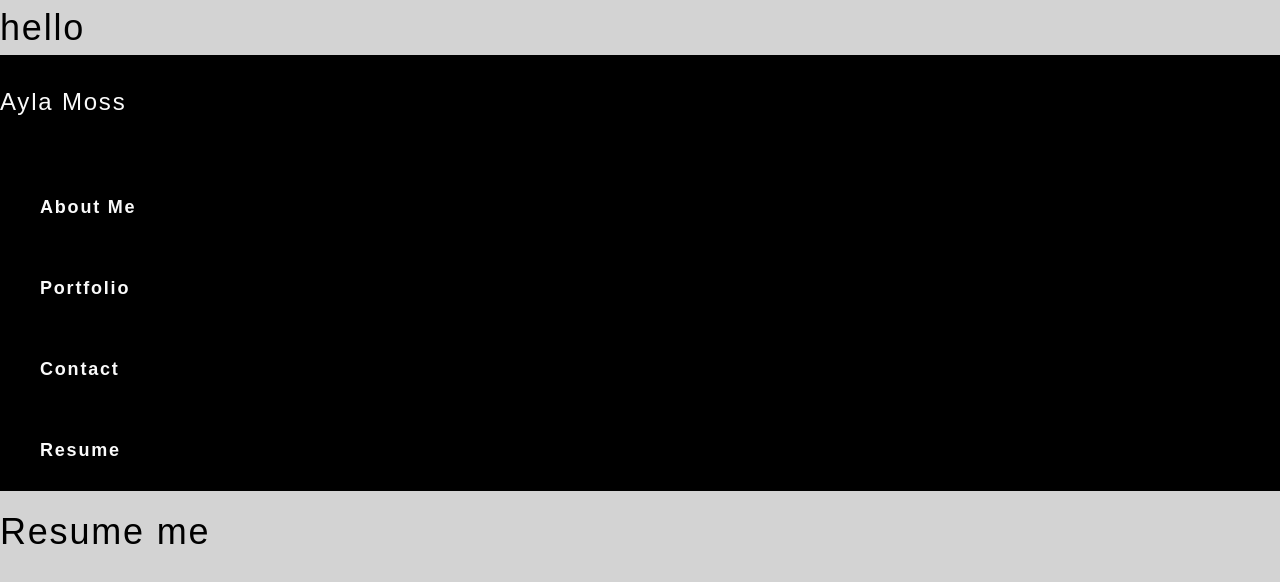
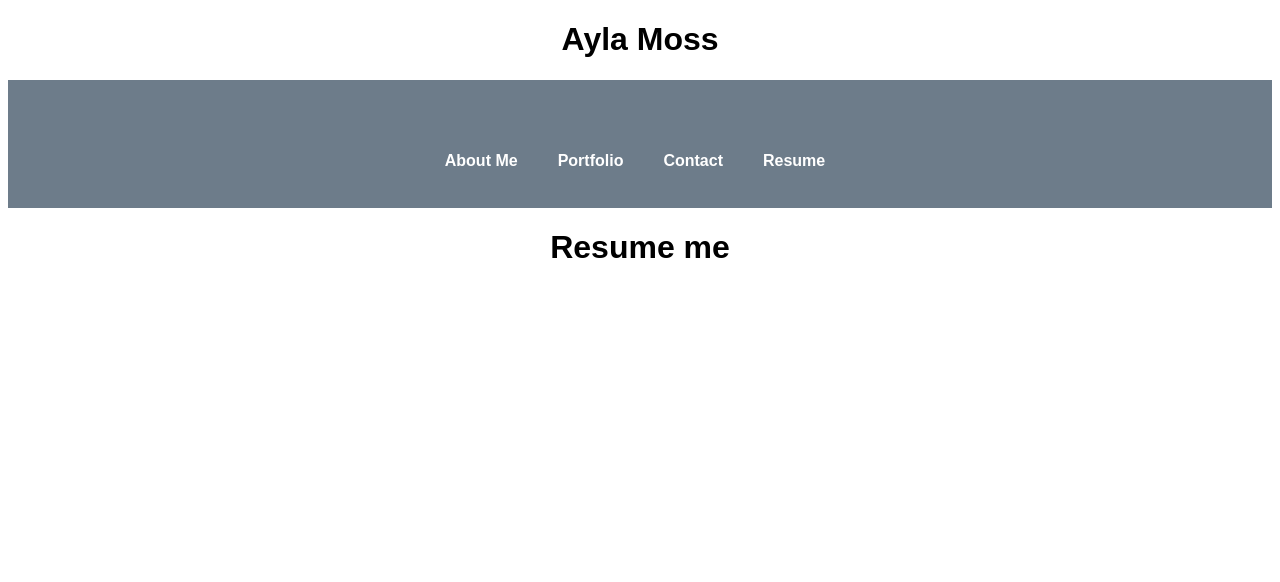
Before and after one commit to Ayla122/react-portfolio, a React (Create React App) app in the folder my-app/: page /#/resume in a window 1280 px wide. Shown: the top 582 px of the page. Built offline with nearby package versions, Linux system fonts and the light colour scheme; a web font is replaced by a local one.

Commit message:
finished nav

```diff
--- a/my-app/public/index.html
+++ b/my-app/public/index.html
@@ -2,7 +2,7 @@
 <html lang="en">
   <head>
     <meta charset="utf-8" />
-    <link rel="icon" href="%PUBLIC_URL%/favicon.ico" />
+    <link rel="icon" href="" />
     <meta name="viewport" content="width=device-width, initial-scale=1" />
     <meta name="theme-color" content="#000000" />
     <meta
@@ -10,34 +10,13 @@
       content="Web site created using create-react-app"
     />
     <link rel="apple-touch-icon" href="%PUBLIC_URL%/logo192.png" />
-    <!--
-      manifest.json provides metadata used when your web app is installed on a
-      user's mobile device or desktop. See https://developers.google.com/web/fundamentals/web-app-manifest/
-    -->
+
     <link rel="manifest" href="%PUBLIC_URL%/manifest.json" />
-    <!--
-      Notice the use of %PUBLIC_URL% in the tags above.
-      It will be replaced with the URL of the `public` folder during the build.
-      Only files inside the `public` folder can be referenced from the HTML.
 
-      Unlike "/favicon.ico" or "favicon.ico", "%PUBLIC_URL%/favicon.ico" will
-      work correctly both with client-side routing and a non-root public URL.
-      Learn how to configure a non-root public URL by running `npm run build`.
-    -->
     <title>React App</title>
   </head>
   <body>
     <noscript>You need to enable JavaScript to run this app.</noscript>
     <div id="root"></div>
-    <!--
-      This HTML file is a template.
-      If you open it directly in the browser, you will see an empty page.
-
-      You can add webfonts, meta tags, or analytics to this file.
-      The build step will place the bundled scripts into the <body> tag.
-
-      To begin the development, run `npm start` or `yarn start`.
-      To create a production bundle, use `npm run build` or `yarn build`.
-    -->
   </body>
 </html>
--- a/my-app/src/App.css
+++ b/my-app/src/App.css
@@ -14,6 +14,9 @@
 }
 
 body{
-  background-color: lightgrey;
   color: black;
 }
+nav {
+  background-color: rgb(109, 124, 138);
+  color: white;
+}
--- a/my-app/src/App.js
+++ b/my-app/src/App.js
@@ -13,7 +13,7 @@ return (
   <div>
 
     <h1>
-      hello
+      Ayla Moss
     </h1>
     <Header />
   </div>
--- a/my-app/src/Components/Navigation.js
+++ b/my-app/src/Components/Navigation.js
@@ -7,9 +7,6 @@ function Navigation(props) {
     <div>
       <Navbar expand="lg" bg="dark" sticky="top">
         <NavLink className="nav-link" to="/">
-          <div className="text-light">
-            <h4 className="nav-title-font">Ayla Moss</h4>
-          </div>
         </NavLink>
         <ul className="navbar-nav ml-auto navitem-indent">
           <li className="nav-item">
--- a/my-app/src/index.css
+++ b/my-app/src/index.css
@@ -6,19 +6,7 @@ main {
 	max-width: 90%;
   padding: 50px 30px;
 }
-:root {
-  --primary: #8c54ff;
-  --secondary: #F3A847;
-  --tertiary: #B12704;
-  --light: #fafafa;
-  --dark: #000000;
-  --darker: #111111;
-  --error: rgb(228, 46, 1);
-  --spacing-one: calc(1rem * 0.5);
-  --spacing-two: calc(1rem);
-  --spacing-five: calc(2.5rem);
 
-}
 
 * {
   box-sizing: border-box;
@@ -30,63 +18,23 @@ body {
 }
 
 body {
-  margin: 0;
-  padding: 0;
-  font-weight: 600;
-  line-height: 1.5;
-  font-size: 18px;
-  letter-spacing: .1em;
-  background: var(--dark);
-  color: var(--light);
+  text-align: center;
   font-family: Arial, Helvetica, sans-serif;
-
 }
 
-h1,
-h2,
-h3,
-h4,
-h5,
-h6 {
-  font-family: Arial, Helvetica, sans-serif;
-  font-weight: 500;
-  margin: 5px 0;
-  line-height: 1.25;
-}
 
-h1 {
-  font-size: 2.25rem;
-}
 
-h2 {
-  font-size: 2rem;
-}
 
-h3 {
-  font-size: 1.75rem;
-}
 
-h4 {
-  font-size: 1.5rem;
-}
 
-h5 {
-  font-size: 1.25rem;
-}
-
-h6 {
-  font-size: 1rem;
-}
 
 p {
-  font-size: 1.1rem;
   margin-top: 0;
 }
 
 a {
-  color: var(--tertiary);
+
   text-decoration: none;
-  font-weight: bold;
 }
 
 a:hover {
@@ -102,7 +50,6 @@ header a {
 }
 
 button {
-  font-size: 1rem;
   text-decoration: none;
   padding: 0.25rem 1rem;
   border-radius: .5rem;
@@ -135,7 +82,6 @@ form {
 }
 
 input {
-  font-size: 1rem;
   padding: 0.25rem;
   border: 1px solid var(--dark);
   outline: none;
@@ -153,25 +99,28 @@ li {
 }
 
 .nav-font {
-  font-family: Arial, 'Helvetica', sans-serif ;
-
+  font-family: Arial, "Helvetica", sans-serif ;
 }
 
 .nav-title-font {
   font-family: Arial, 'Helvetica', sans-serif;
-
+  padding-left: 50px;
 }
 
 .navitem-indent {
   padding-right: 50px;
+
 }
 
 nav a:hover {
-  text-decoration: none;
+  text-decoration: underline;
 }
 
 nav  li {
   cursor: pointer;
+  display: inline-block;
+  padding: 20px;
+
 }
 
 textarea {
@@ -279,7 +228,7 @@ textarea {
 }
 
 .modalTitle {
-	font-size: 18px;
+
 	font-weight: 600;
 	margin-bottom: 25px;
 }
@@ -290,7 +239,7 @@ button {
 	border-radius: 5px;
 	color: #fff;
 	cursor: pointer;
-	font-size: 16px;
+
 	font-weight: 600;
 	margin-bottom: 30px;
 	padding: 10px 15px;
@@ -298,14 +247,10 @@ button {
 
 a {
 	border-radius: 5px;
-	color: var(--primary);
+
 	font-weight: 600;
 	padding: 2px 4px;
 	margin-left: -2px;
 	margin-right: -2px;
 
 }
-
-.navActive {
-  color: var(--secondary);
-}
```
Also changed, not shown: 1 other file (tests, documents, lock files or other folders).
